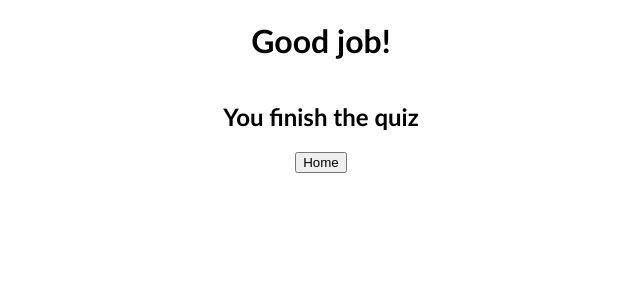
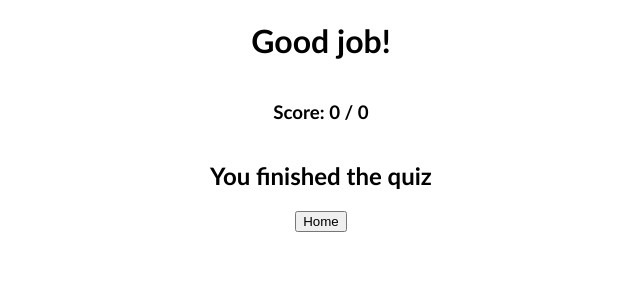
Before and after one commit to Paefax/paefax-language-app, a Vue app: page /result in a window 1280 px wide. Shown: the top 300 px of the page, without its empty margins (319-959 px from the left). Built offline with nearby package versions, Linux system fonts and the light colour scheme.

Commit message:
Add score

```diff
--- a/src/components/Quiz.vue
+++ b/src/components/Quiz.vue
@@ -30,6 +30,7 @@ const checkAnswer = (answer) => {
   answeredQuestion.value = true;
   if (answer === correctAnswer.value) {
     answeredCorrectly.value = true;
+    quiz.increaseScore();
   } else {
     answeredCorrectly.value = false;
   }
--- a/src/stores/quiz.js
+++ b/src/stores/quiz.js
@@ -6,6 +6,7 @@ export const useQuizStore = defineStore("quiz", () => {
   const questions = ref([]);
   const idCurrentQuestion = ref(0);
   const numberOfQuestions = computed(() => questions.value.length);
+  const score = ref(0);
 
   const setQuestions = (newQuestions) => {
     questions.value = newQuestions;
@@ -24,8 +25,13 @@ export const useQuizStore = defineStore("quiz", () => {
       return questions.value[idCurrentQuestion.value];
     } else {
       idCurrentQuestion.value = 0;
+      score.value = 0;
       return questions.value[0];
     }
+  };
+
+  const increaseScore = () => {
+    score.value++;
   };
 
   return {
@@ -37,5 +43,7 @@ export const useQuizStore = defineStore("quiz", () => {
     numberOfQuestions,
     setQuestions,
     setCategory,
+    score,
+    increaseScore,
   };
 });
--- a/src/views/ResultView.vue
+++ b/src/views/ResultView.vue
@@ -1,12 +1,19 @@
 <template>
   <main>
     <h1>Good job!</h1>
-    <h2>You finish the quiz</h2>
+    <h3>Score: {{ quiz.score }} / {{ quiz.numberOfQuestions }}</h3>
+    <h2>You finished the quiz</h2>
     <RouterLink to="/">
       <button>Home</button>
     </RouterLink>
   </main>
 </template>
+
+<script setup>
+import { useQuizStore } from "@/stores/quiz";
+
+const quiz = useQuizStore();
+</script>
 
 <style scoped>
 main {
```
